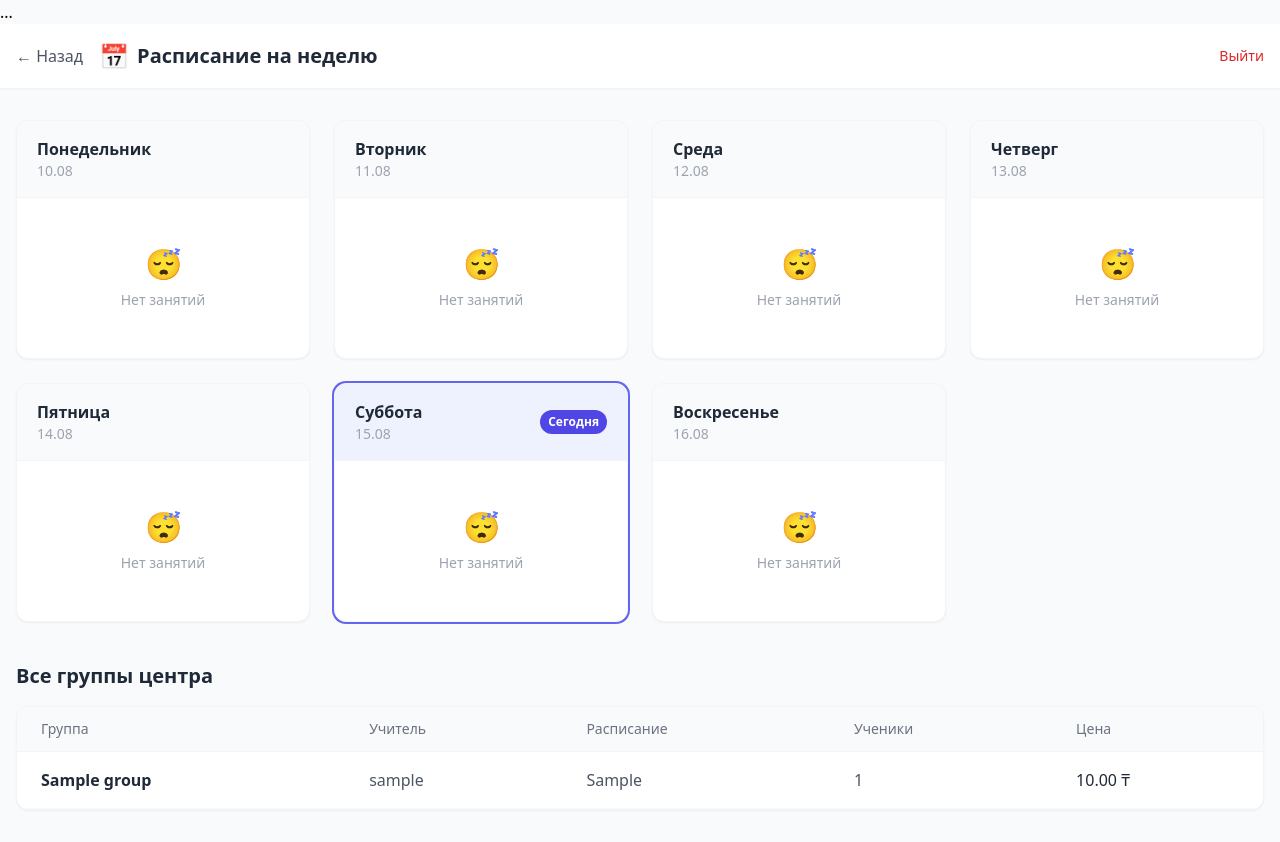
After one commit to Nurmukasan/english-center-crm, a Django app: page /schedule/ in a window 1280 px wide. The commit adds this page. Run offline with Django 5.2, Linux system fonts and the light colour scheme; a user stored in the database is signed in; tables that the repository leaves empty hold one stand-in row (values such as "Sample post"); some libraries are stand-ins or nearby versions.

Commit message:
Добавил расписание на неделю для учителей

```diff
--- a/config/urls.py
+++ b/config/urls.py
@@ -14,4 +14,5 @@ urlpatterns = [
     path('students/add/', views.add_student, name='add_student'),
     path('payments/', views.payments_list, name='payments_list'),
     path('group/<int:group_id>/history/', views.lesson_history, name='lesson_history'),
+    path('schedule/', views.weekly_schedule, name='weekly_schedule'),
 ]
--- a/dashboard/templates/dashboard/dashboard.html
+++ b/dashboard/templates/dashboard/dashboard.html
@@ -20,6 +20,10 @@
                 </div>
             </div>
             <div class="flex items-center gap-4">
+                <a href="{% url 'weekly_schedule' %}"
+                    class="text-indigo-600 hover:text-indigo-700 text-sm font-medium hidden sm:inline">
+                        📅 Расписание
+                </a>
                 <span class="text-gray-600 text-sm hidden sm:inline">{{ request.user.username }}</span>
                 {% if role == 'admin' %}
                 <span class="bg-purple-100 text-purple-700 px-3 py-1 rounded-full text-xs font-medium">Админ</span>
--- /dev/null
+++ b/dashboard/templates/dashboard/weekly_schedule.html
@@ -0,0 +1,131 @@
+{% load custom_filters %}
+<!DOCTYPE html>
+<html lang="ru">
+...
+<!DOCTYPE html>
+<html lang="ru">
+<head>
+    <meta charset="UTF-8">
+    <meta name="viewport" content="width=device-width, initial-scale=1.0">
+    <title>Расписание — English Center</title>
+    <script src="https://cdn.tailwindcss.com"></script>
+</head>
+<body class="bg-gray-50 min-h-screen">
+
+    <header class="bg-white shadow-sm sticky top-0 z-10">
+        <div class="max-w-7xl mx-auto px-4 py-4 flex justify-between items-center">
+            <div class="flex items-center gap-4">
+                <a href="{% url 'dashboard' %}" class="text-gray-600 hover:text-gray-800">← Назад</a>
+                <div class="flex items-center gap-2">
+                    <span class="text-2xl">📅</span>
+                    <h1 class="text-xl font-bold text-gray-800">Расписание на неделю</h1>
+                </div>
+            </div>
+            <a href="{% url 'logout' %}" class="text-red-600 font-medium text-sm">Выйти</a>
+        </div>
+    </header>
+
+    <main class="max-w-7xl mx-auto px-4 py-8">
+
+        <!-- Сетка дней недели -->
+        <div class="grid grid-cols-1 md:grid-cols-2 lg:grid-cols-4 gap-6">
+
+            {% for day in days %}
+            <div class="bg-white rounded-xl shadow-sm border border-gray-100 overflow-hidden
+                        {% if day.is_today %}ring-2 ring-indigo-500{% endif %}">
+
+                <!-- Заголовок дня -->
+                <div class="px-5 py-4 border-b border-gray-100
+                            {% if day.is_today %}bg-indigo-50{% else %}bg-gray-50{% endif %}">
+                    <div class="flex justify-between items-center">
+                        <div>
+                            <p class="font-bold text-gray-800">{{ day.name }}</p>
+                            <p class="text-sm text-gray-400">{{ day.date }}</p>
+                        </div>
+                        {% if day.is_today %}
+                        <span class="bg-indigo-600 text-white px-2 py-1 rounded-full text-xs font-bold">Сегодня</span>
+                        {% endif %}
+                    </div>
+                </div>
+
+                <!-- Группы дня -->
+                <div class="p-4 space-y-3 min-h-[100px]">
+
+                    {% for group in schedule|get_item:day.short %}
+                    <a href="{% url 'group_detail' group.id %}"
+                       class="block bg-white border border-gray-200 rounded-lg p-3 hover:border-indigo-300 hover:shadow-md transition group">
+                        <div class="flex items-center gap-2 mb-2">
+                            <span class="text-xl">📚</span>
+                            <p class="font-bold text-gray-800 text-sm group-hover:text-indigo-600 transition">
+                                {{ group.name }}
+                            </p>
+                        </div>
+                        <p class="text-xs text-gray-400">{{ group.schedule }}</p>
+                        <div class="flex justify-between items-center mt-2">
+                            <span class="text-xs text-gray-500">👥 {{ group.enrollments.count }}</span>
+                            <span class="text-xs text-indigo-600 font-medium">₸ {{ group.price }}</span>
+                        </div>
+                    </a>
+                    {% empty %}
+                    <div class="text-center py-8">
+                        <p class="text-3xl mb-2">😴</p>
+                        <p class="text-sm text-gray-400">Нет занятий</p>
+                    </div>
+                    {% endfor %}
+
+                </div>
+
+            </div>
+            {% endfor %}
+
+        </div>
+
+        <!-- Все группы списком -->
+        <div class="mt-10">
+            <h2 class="text-xl font-bold text-gray-800 mb-4">
+                {% if role == 'teacher' %}
+                    Все мои группы
+                {% else %}
+                    Все группы центра
+                {% endif %}
+            </h2>
+
+            <div class="bg-white rounded-xl shadow-sm border border-gray-100 overflow-hidden">
+                <div class="overflow-x-auto">
+                    <table class="w-full">
+                        <thead>
+                            <tr class="bg-gray-50 text-left border-b border-gray-100">
+                                <th class="px-6 py-3 text-sm font-medium text-gray-500">Группа</th>
+                                <th class="px-6 py-3 text-sm font-medium text-gray-500">Учитель</th>
+                                <th class="px-6 py-3 text-sm font-medium text-gray-500">Расписание</th>
+                                <th class="px-6 py-3 text-sm font-medium text-gray-500">Ученики</th>
+                                <th class="px-6 py-3 text-sm font-medium text-gray-500">Цена</th>
+                            </tr>
+                        </thead>
+                        <tbody>
+                            {% for group in all_groups %}
+                            <tr class="border-b border-gray-50 hover:bg-gray-50 cursor-pointer"
+                                onclick="window.location='{% url 'group_detail' group.id %}'">
+                                <td class="px-6 py-4 font-bold text-gray-800">{{ group.name }}</td>
+                                <td class="px-6 py-4 text-gray-600">{{ group.teacher.username }}</td>
+                                <td class="px-6 py-4 text-gray-600">{{ group.schedule }}</td>
+                                <td class="px-6 py-4 text-gray-600">{{ group.enrollments.count }}</td>
+                                <td class="px-6 py-4 text-gray-800 font-medium">{{ group.price }} ₸</td>
+                            </tr>
+                            {% empty %}
+                            <tr>
+                                <td colspan="5" class="px-6 py-12 text-center text-gray-400">
+                                    Нет групп
+                                </td>
+                            </tr>
+                            {% endfor %}
+                        </tbody>
+                    </table>
+                </div>
+            </div>
+        </div>
+
+    </main>
+
+</body>
+</html>
--- /dev/null
+++ b/dashboard/templatetags/custom_filters.py
@@ -0,0 +1,8 @@
+from django import template
+
+register = template.Library()
+
+@register.filter
+def get_item(dictionary, key):
+    """Получает значение из словаря по ключу"""
+    return dictionary.get(key, [])
--- a/dashboard/views.py
+++ b/dashboard/views.py
@@ -382,3 +382,64 @@ def lesson_history(request, group_id):
     }
 
     return render(request, 'dashboard/lesson_history.html', context)
+
+@login_required
+def weekly_schedule(request):
+    """Расписание на неделю"""
+    role = get_user_role(request.user)
+
+    if role == 'teacher':
+        groups = Group.objects.filter(teacher=request.user, is_active=True)
+    else:
+        groups = Group.objects.filter(is_active=True)
+
+    # Дни недели
+    days = [
+        {'name': 'Понедельник', 'short': 'Пн', 'date': ''},
+        {'name': 'Вторник', 'short': 'Вт', 'date': ''},
+        {'name': 'Среда', 'short': 'Ср', 'date': ''},
+        {'name': 'Четверг', 'short': 'Чт', 'date': ''},
+        {'name': 'Пятница', 'short': 'Пт', 'date': ''},
+        {'name': 'Суббота', 'short': 'Сб', 'date': ''},
+        {'name': 'Воскресенье', 'short': 'Вс', 'date': ''},
+    ]
+
+    # Определяем даты текущей недели
+    today = timezone.now().date()
+    monday = today - timedelta(days=today.weekday())
+
+    for i, day in enumerate(days):
+        day['date'] = (monday + timedelta(days=i)).strftime('%d.%m')
+        day['is_today'] = (monday + timedelta(days=i) == today)
+
+    # Распределяем группы по дням
+    schedule = {}
+    for day in days:
+        schedule[day['short']] = []
+
+    # Определяем день недели по расписанию группы
+    day_keywords = {
+        'Пн': ['пн', 'понедельник'],
+        'Вт': ['вт', 'вторник'],
+        'Ср': ['ср', 'сред'],
+        'Чт': ['чт', 'четверг'],
+        'Пт': ['пт', 'пятниц'],
+        'Сб': ['сб', 'суббот'],
+        'Вс': ['вс', 'воскрес'],
+    }
+
+    for group in groups:
+        schedule_text = group.schedule.lower()
+
+        for day_short, keywords in day_keywords.items():
+            if any(keyword in schedule_text for keyword in keywords):
+                schedule[day_short].append(group)
+
+    context = {
+        'days': days,
+        'schedule': schedule,
+        'role': role,
+        'all_groups': groups,
+    }
+
+    return render(request, 'dashboard/weekly_schedule.html', context)
```
Also changed, not shown: dashboard/templatetags/__init__.py (added).
